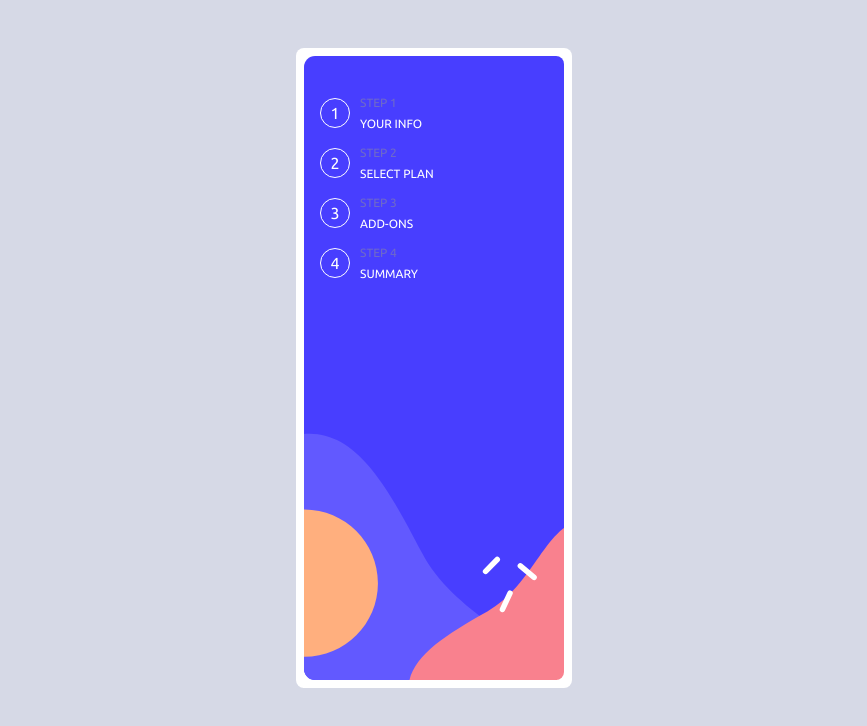
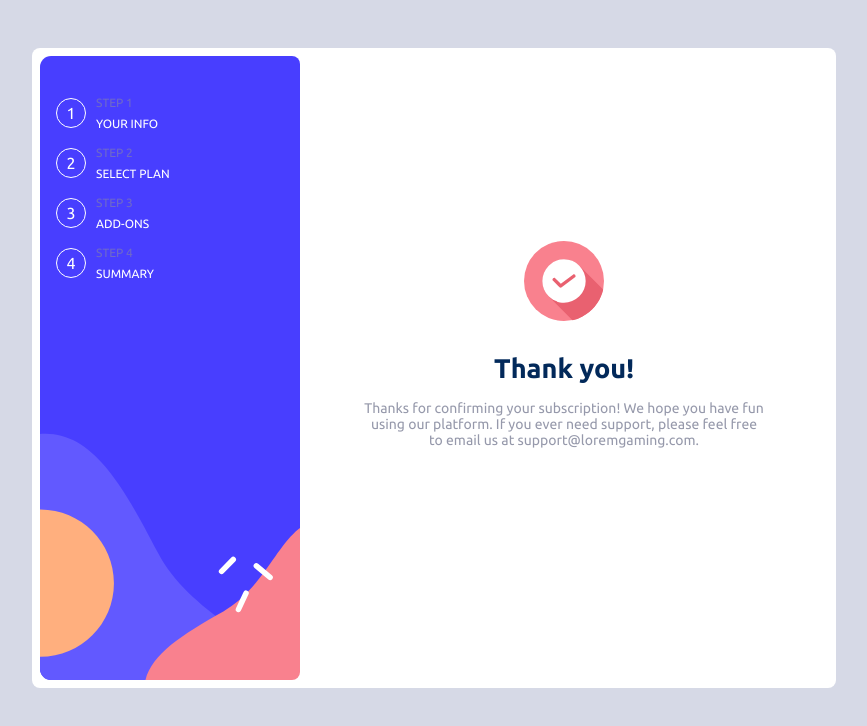
Before and after one commit to lazy4gyan/multistepform, a React (Vite) app in the folder my-app/: page /thanks in a window 1280 px wide. Shown: the top 726 px of the page, without its empty margins (206-1073 px from the left). Built offline with nearby package versions, Linux system fonts and the light colour scheme.

Commit message:
WIP: Added thanks page

```diff
--- a/my-app/src/App.jsx
+++ b/my-app/src/App.jsx
@@ -7,6 +7,7 @@ import AddOnPage from "./steps/addonStep";
 import SummaryPage from "./steps/summaryStep";
 import { Stepper } from "./steps/stepper";
 import AppLayout from "./components/app-layout/AppLayout";
+import ThanksPage from "./steps/thanksStep";
 
 const App = () => {
   const buttonRef = useRef();
@@ -27,6 +28,7 @@ const App = () => {
               />
               <Route path="/addon" element={<AddOnPage ref={buttonRef} />} />
               <Route path="/summary" element={<SummaryPage />} />
+              <Route path="/thanks" element={<ThanksPage />} />
             </Routes>
           </AppLayout>
         </Router>
--- a/my-app/src/components/TitleDescription.jsx
+++ b/my-app/src/components/TitleDescription.jsx
@@ -1,8 +1,8 @@
 /* eslint-disable react/prop-types */
 import styles from "./style.module.scss";
 
-export const TitelDescription = ({ children }) => {
+export const TitelDescription = ({ children,alignCenter }) => {
   return (
-      <p className={styles.form__description}>{children}</p>
+      <p className={`${styles.form__description} ${alignCenter? `${styles.center}`:""}`}>{children}</p>
   );
 };
--- a/my-app/src/components/style.module.scss
+++ b/my-app/src/components/style.module.scss
@@ -30,6 +30,10 @@
     font-size: 14px;
     color:$neutral-color;
     margin: .5rem 0 1rem 0;
+}
+
+.center{
+  text-align: center;
 }
 
 .form__checkbox{
--- a/my-app/src/steps/summaryStep/index.jsx
+++ b/my-app/src/steps/summaryStep/index.jsx
@@ -23,6 +23,8 @@ const SummaryPage = () => {
   const submitData = (data) => {
     console.info(data);
     // Submit data to the server
+    navigate("/thanks");
+
   };
 
   const data = [
--- /dev/null
+++ b/my-app/src/steps/thanksStep/index.jsx
@@ -0,0 +1,19 @@
+import { TitelDescription, Title } from "../../components";
+import styles from "./style.module.scss";
+const ThanksPage = () => {
+  return (
+    <section className="form__container">
+      <section className={styles.thanks__container}>
+        <img src="../../assets/images/icon-thank-you.svg" alt="thank-you" />
+        <Title>Thank you!</Title>
+        <TitelDescription alignCenter={true}>
+          Thanks for confirming your subscription! We hope you have fun using
+          our platform. If you ever need support, please feel free to email us
+          at support@loremgaming.com.
+        </TitelDescription>
+      </section>
+    </section>
+  );
+};
+
+export default ThanksPage;
--- /dev/null
+++ b/my-app/src/steps/thanksStep/style.module.scss
@@ -0,0 +1,10 @@
+.thanks__container{
+    display: flex;
+    flex-direction: column;
+    justify-content: center;
+    align-items: center;
+    height: 70vh;
+    img{
+        margin-bottom: 2rem;
+    }
+}
```
